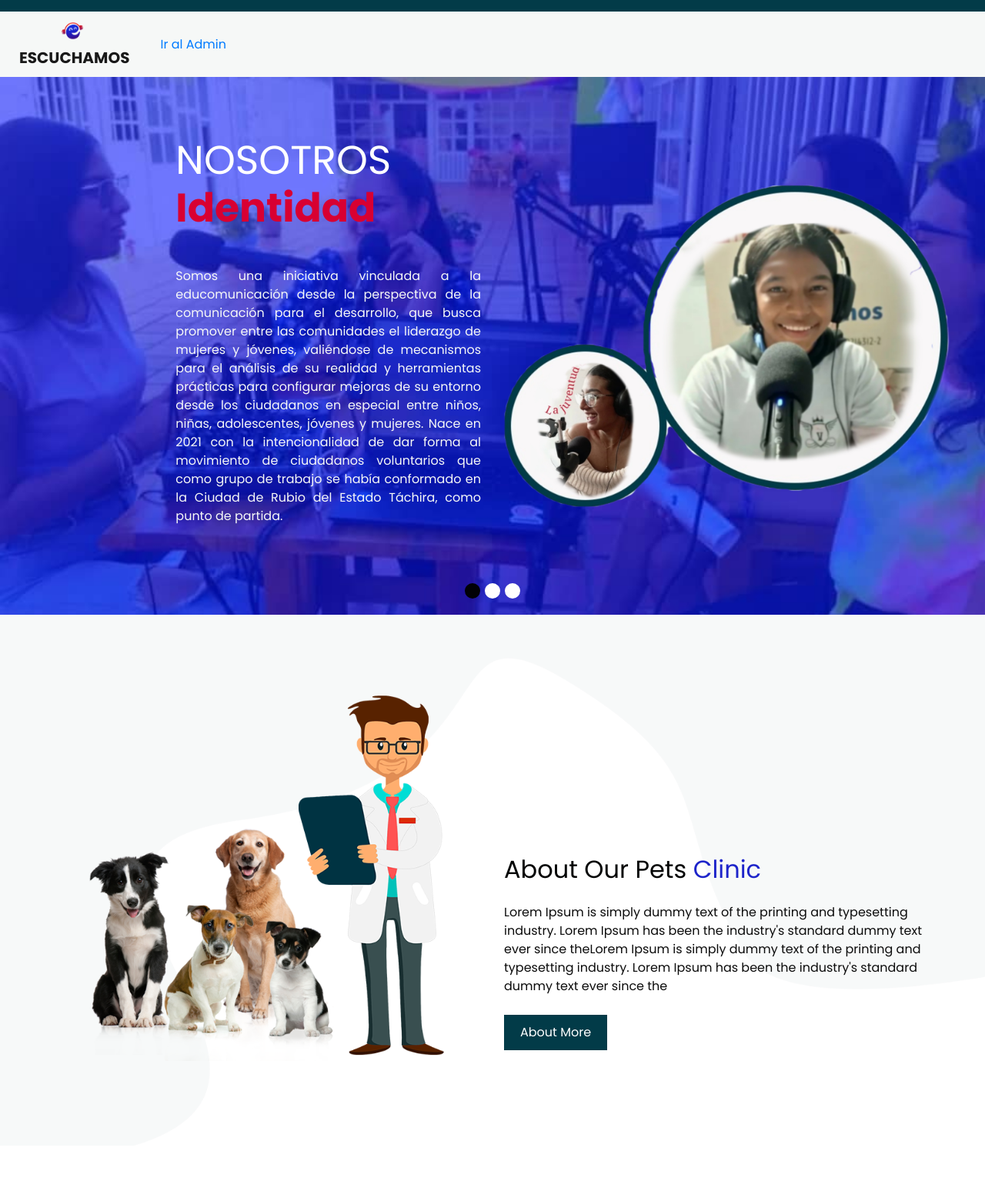
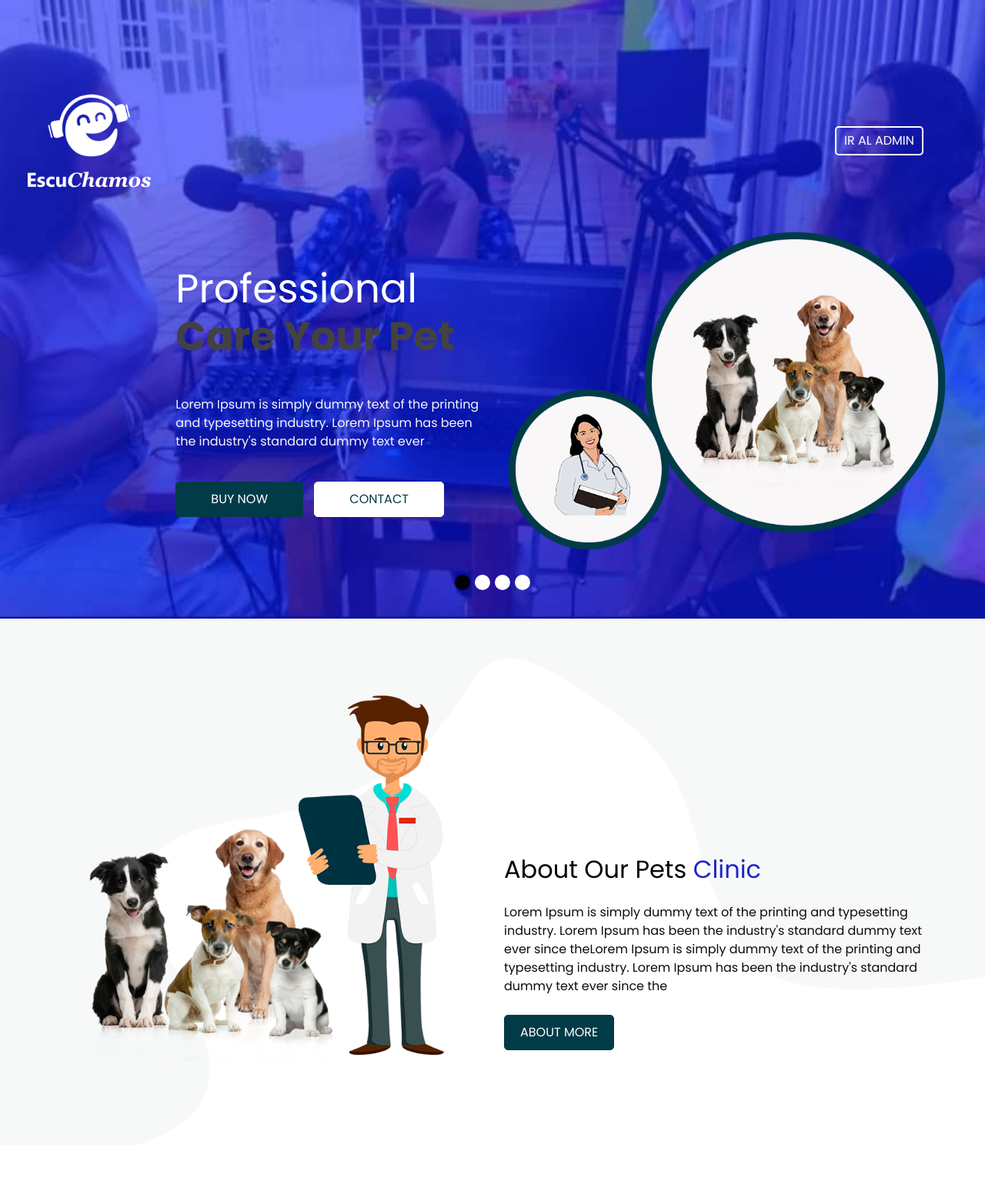
Before and after one commit to SusanDepablos/EscuChamosDjango, a Django app: page /index in a window 1280 px wide. Shown: the top 1561 px of the page at 77% size. Run offline with Django 5.2, Linux system fonts and the light colour scheme; parts of the project's set-up code (start-up, migrations or seed data) failed here and were passed over; some libraries are stand-ins or nearby versions.

Commit message:
nav blanco

```diff
--- a/core/templates/index.html
+++ b/core/templates/index.html
@@ -34,67 +34,34 @@
 
 <body>
   <div class="hero_area">
-    <!-- header section strats -->
-    <header class="header_section">
-      <div class="container-fluid">
-        <nav class="navbar navbar-expand-lg custom_nav-container ">
-          <a class="navbar-brand" href="index.html">
-            <img src="{% static 'images/logo2.png' %}" alt="">
-            <span>
-              EscuChamos
-            </span>
-          </a>
-          <button class="navbar-toggler" type="button" data-toggle="collapse" data-target="#navbarSupportedContent"
-            aria-controls="navbarSupportedContent" aria-expanded="false" aria-label="Toggle navigation">
-            <span class="navbar-toggler-icon"></span>
-          </button>
-
-          <div class="collapse navbar-collapse" id="navbarSupportedContent">
-            {% comment %} <div class="d-flex mx-auto flex-column flex-lg-row align-items-center">
-              <ul class="navbar-nav  ">
-                <li class="nav-item active">
-                  <a class="nav-link" href="index.html">Home <span class="sr-only">(current)</span></a>
-                </li>
-                <li class="nav-item">
-                  <a class="nav-link" href="service.html">service </a>
-                </li>
-                <li class="nav-item">
-                  <a class="nav-link" href="pet.html">Pet's gallery </a>
-                </li>
-                <li class="nav-item">
-                  <a class="nav-link" href="clinic.html"> clinic</a>
-                </li>
-                <li class="nav-item">
-                  <a class="nav-link" href="contact.html">Contact us</a>
-                </li>
-              </ul>
-              <form class="form-inline my-2 my-lg-0 ml-0 ml-lg-4 mb-3 mb-lg-0">
-                <button class="btn  my-2 my-sm-0 nav_search-btn" type="submit"></button>
-              </form>
-            </div>
-            <div class="quote_btn-container  d-flex justify-content-center">
-              <form class="form-inline my-2 my-lg-0 ml-0 ml-lg-4 mb-3 mb-lg-0">
-                <button class="btn  my-2 my-sm-0 nav_search-btn" type="submit"></button>
-              </form>
-            </div> {% endcomment %}
-
-            <form class="form-inline my-2 my-lg-0 ml-0 ml-lg-4 mb-3 mb-lg-0">
-              <a href="/admin/" class="button">Ir al Admin</a>
-            </form>
-          </div>
-        </nav>
-      </div>
 
 
-    </header>
-    <!-- end header section -->
-    <!-- slider section -->
     <section class=" slider_section position-relative">
+
+      <table>
+        <tr>
+          <td>
+              <div class="container-fluid">
+                <nav class="navbar navbar-expand-lg custom_nav-container ">
+
+                    <img src="{% static 'images/logo-blanco.png' %}" alt="" class="img">
+
+                    <form class="form-inline my-2 my-lg-0 ml-auto mb-3 mb-lg-0">
+                      <a href="/admin/">Ir al Admin</a>
+                    </form>
+
+                </nav>
+              </div>
+          </td>
+        </tr>
+      </table>
+
       <div id="carouselExampleIndicators" class="carousel slide" data-ride="carousel">
         <ol class="carousel-indicators">
           <li data-target="#carouselExampleIndicators" data-slide-to="0" class="active"></li>
           <li data-target="#carouselExampleIndicators" data-slide-to="1"></li>
           <li data-target="#carouselExampleIndicators" data-slide-to="2"></li>
+          <li data-target="#carouselExampleIndicators" data-slide-to="3"></li>
         </ol>
         <div class="carousel-inner">
           <div class="carousel-item active">
@@ -103,29 +70,29 @@
                 <div class="col-md-4 offset-md-2">
                   <div class="slider_detail-box">
                     <h1>
-                      NOSOTROS
-                      <span class="custom-span">
-                        Identidad
+                      Professional
+                      <span>
+                        Care Your Pet
                       </span>
                     </h1>
-                    <p class="justificado">
-
-Somos una iniciativa vinculada a la educomunicación desde la perspectiva de la comunicación para el desarrollo, que busca promover entre las comunidades el liderazgo de mujeres y jóvenes, valiéndose de mecanismos para el análisis de su realidad y herramientas prácticas para configurar mejoras de su entorno desde los ciudadanos en especial entre niños, niñas, adolescentes, jóvenes y mujeres. Nace en 2021 con la intencionalidad de dar forma al movimiento de ciudadanos voluntarios que como grupo de trabajo se había conformado en la Ciudad de Rubio del Estado Táchira, como punto de partida.
-
+                    <p>
+                      Lorem Ipsum is simply dummy text of the printing and
+                      typesetting industry.
+                      Lorem Ipsum has been the industry's standard dummy text ever
                     </p>
-                    {% comment %} <div class="btn-box">
+                    <div class="btn-box">
                       <a href="" class="btn-1">
                         Buy now
                       </a>
                       <a href="" class="btn-2">
                         Contact
                       </a>
-                    </div> {% endcomment %}
+                    </div>
                   </div>
                 </div>
                 <div class="col-md-6">
                   <div class="slider_img-box">
-                    <img src="{% static 'images/prueba.png' %}" alt="">
+                    <img src="images/slider-img.png" alt="">
                   </div>
                 </div>
               </div>
@@ -137,29 +104,29 @@ Somos una iniciativa vinculada a la educomunicación desde la perspectiva de la
                 <div class="col-md-4 offset-md-2">
                   <div class="slider_detail-box">
                     <h1>
-                      NOSOTROS
-                      <span class="custom-span">
-                        Misión
+                      Professional
+                      <span>
+                        Care Your Pet
                       </span>
                     </h1>
-                    <p class="justificado">
-
-Buscamos alcanzar la promoción social con acciones que mejoren las capacidades individuales y colectivas en las comunidades desde la educación y las herramientas comunicacionales para el fortalecimiento de la identidad comunitaria, la vivencia de herramientas de resolución de conflictos y el emprendimiento para la reconstrucción del tejido social.
-
+                    <p>
+                      Lorem Ipsum is simply dummy text of the printing and
+                      typesetting industry.
+                      Lorem Ipsum has been the industry's standard dummy text ever
                     </p>
-                    {% comment %} <div class="btn-box">
+                    <div class="btn-box">
                       <a href="" class="btn-1">
                         Buy now
                       </a>
                       <a href="" class="btn-2">
                         Contact
                       </a>
-                    </div> {% endcomment %}
+                    </div>
                   </div>
                 </div>
                 <div class="col-md-6">
                   <div class="slider_img-box">
-                    <img src="{% static 'images/prueba.png' %}" alt="">
+                    <img src="images/slider-img.png" alt="">
                   </div>
                 </div>
               </div>
@@ -171,33 +138,68 @@ Buscamos alcanzar la promoción social con acciones que mejoren las capacidades
                 <div class="col-md-4 offset-md-2">
                   <div class="slider_detail-box">
                     <h1>
-                      NOSOTROS
-                      <span class="custom-span">
-                        Visión
+                      Professional
+                      <span>
+                        Care Your Pet
                       </span>
                     </h1>
-                    <p class="justificado">
-                      Constituirnos en una red de ciudadanos proactivos conectados en diversos puntos del país y del mundo desde la educomunicación con poder de convocatoria y movilización en las comunidades para gestionar intervención de los contextos desde los ciudadanos y su incidencia local, para alcanzar mejoras sostenibles de sus proyectos de vida individuales y colectivos.
+                    <p>
+                      Lorem Ipsum is simply dummy text of the printing and
+                      typesetting industry.
+                      Lorem Ipsum has been the industry's standard dummy text ever
                     </p>
-                    {% comment %} <div class="btn-box">
+                    <div class="btn-box">
                       <a href="" class="btn-1">
                         Buy now
                       </a>
                       <a href="" class="btn-2">
                         Contact
                       </a>
-                    </div> {% endcomment %}
+                    </div>
                   </div>
                 </div>
                 <div class="col-md-6">
                   <div class="slider_img-box">
-                    <img src="{% static 'images/prueba.png' %}" alt="">
+                    <img src="images/slider-img.png" alt="">
                   </div>
                 </div>
               </div>
             </div>
           </div>
-
+          <div class="carousel-item">
+            <div class="container-fluid">
+              <div class="row">
+                <div class="col-md-4 offset-md-2">
+                  <div class="slider_detail-box">
+                    <h1>
+                      Professional
+                      <span>
+                        Care Your Pet
+                      </span>
+                    </h1>
+                    <p>
+                      Lorem Ipsum is simply dummy text of the printing and
+                      typesetting industry.
+                      Lorem Ipsum has been the industry's standard dummy text ever
+                    </p>
+                    <div class="btn-box">
+                      <a href="" class="btn-1">
+                        Buy now
+                      </a>
+                      <a href="" class="btn-2">
+                        Contact
+                      </a>
+                    </div>
+                  </div>
+                </div>
+                <div class="col-md-6">
+                  <div class="slider_img-box">
+                    <img src="images/slider-img.png" alt="">
+                  </div>
+                </div>
+              </div>
+            </div>
+          </div>
         </div>
       </div>
 
@@ -212,7 +214,7 @@ Buscamos alcanzar la promoción social con acciones que mejoren las capacidades
       <div class="row">
         <div class="col-md-6">
           <div class="img-box">
-            <img src="{% static 'images/about.png' %}" alt="">
+            <img src="images/about.png" alt="">
           </div>
         </div>
         <div class="col-md-6">
@@ -251,7 +253,7 @@ Buscamos alcanzar la promoción social con acciones que mejoren las capacidades
             <div class="row">
               <div class="col-md-4">
                 <div class="img_box">
-                  <img src="{% static 'images/s-1.png' %}" alt="">
+                  <img src="images/s-1.png" alt="">
                 </div>
                 <div class="detail_box">
                   <h6>
@@ -265,7 +267,7 @@ Buscamos alcanzar la promoción social con acciones que mejoren las capacidades
               </div>
               <div class="col-md-4">
                 <div class="img_box">
-                  <img src="{% static 'images/s-2.png' %}" alt="">
+                  <img src="images/s-2.png" alt="">
                 </div>
                 <div class="detail_box">
                   <h6>
@@ -279,7 +281,7 @@ Buscamos alcanzar la promoción social con acciones que mejoren las capacidades
               </div>
               <div class="col-md-4">
                 <div class="img_box">
-                  <img src="{% static 'images/s-3.png' %}" alt="">
+                  <img src="images/s-3.png" alt="">
                 </div>
                 <div class="detail_box">
                   <h6>
@@ -300,15 +302,11 @@ Buscamos alcanzar la promoción social con acciones que mejoren las capacidades
           </div>
         </div>
         <div class="col-md-4">
-          <img src="{% static 'images/tool.png' %}" alt="" class="w-100">
+          <img src="images/tool.png" alt="" class="w-100">
         </div>
       </div>
     </div>
   </section>
-
-  <!-- end service section -->
-
-
 
   <!-- gallery section -->
   <section class="gallery-section layout_padding">
--- a/static/css/style.css
+++ b/static/css/style.css
@@ -4,6 +4,10 @@ body {
   background-color: #ffffff;
 }
 
+.img{
+  width: 200px;
+  height: 200px;
+}
 .custom-span {
   color: #d80032 !important;
 }
@@ -34,6 +38,9 @@ body {
   padding-bottom: 75px;
 }
 
+table{
+  width: 95%;
+}
 .custom_heading {
   color: #030404;
 }
@@ -411,6 +418,17 @@ a:focus {
   padding-left: 100px;
 }
 
+a {
+  color: #ffffff; /* Color del texto blanco */
+  background-color: transparent; /* Fondo transparente */
+  border: 2px solid #ffffff; /* Borde blanco */
+  padding: 5px 10px; /* Espaciado interno */
+  border-radius: 5px; /* Esquinas redondeadas */
+  text-transform: uppercase; /* Texto en mayúsculas */
+  text-decoration: none; /* Sin subrayado */
+}
+
+
 .client_section .client_container {
   width: 90%;
   display: -webkit-box;
--- a/static/css/style.scss
+++ b/static/css/style.scss
@@ -87,8 +87,7 @@ body {
 }
 
 .header_section {
-  background-color: #f6f8f7;
-  padding-top: 15px;
+
   .container-fluid {
     padding-right: 25px;
     padding-left: 25px;
@@ -99,11 +98,54 @@ body {
   }
   .quote_btn-container {
     a {
-      color: #434242;
+      color: #eb0f59;
       text-transform: uppercase;
     }
   }
 }
+a {
+  color: #ffffff; /* Color del texto blanco */
+  background-color: transparent; /* Fondo transparente */
+  border: 2px solid #ffffff; /* Borde blanco */
+  padding: 5px 10px; /* Espaciado interno */
+  border-radius: 5px; /* Esquinas redondeadas */
+  text-transform: uppercase; /* Texto en mayúsculas */
+  text-decoration: none; /* Sin subrayado */
+}
+
+.header_section {
+  background-color: #f6f8f7;
+  padding-top: 15px;
+
+  .container-fluid {
+      display: flex;
+      justify-content: center;
+      align-items: center;
+      padding: 25px;
+  }
+
+  .custom_nav-container {
+      display: flex;
+      justify-content: center;
+      align-items: center;
+  }
+
+  .img {
+      max-width: 100%;
+      height: auto;
+      margin-right: 20px;
+  }
+
+  .form-inline {
+      margin-left: 20px;
+  }
+
+  .quote_btn-container a {
+      color: #eb0f59;
+      text-transform: uppercase;
+  }
+}
+
 
 .custom_nav-container.navbar-expand-lg .navbar-nav .nav-link {
   padding: 10px 30px;
```
Also changed, not shown: static/images/logo-blanco.png (added).
